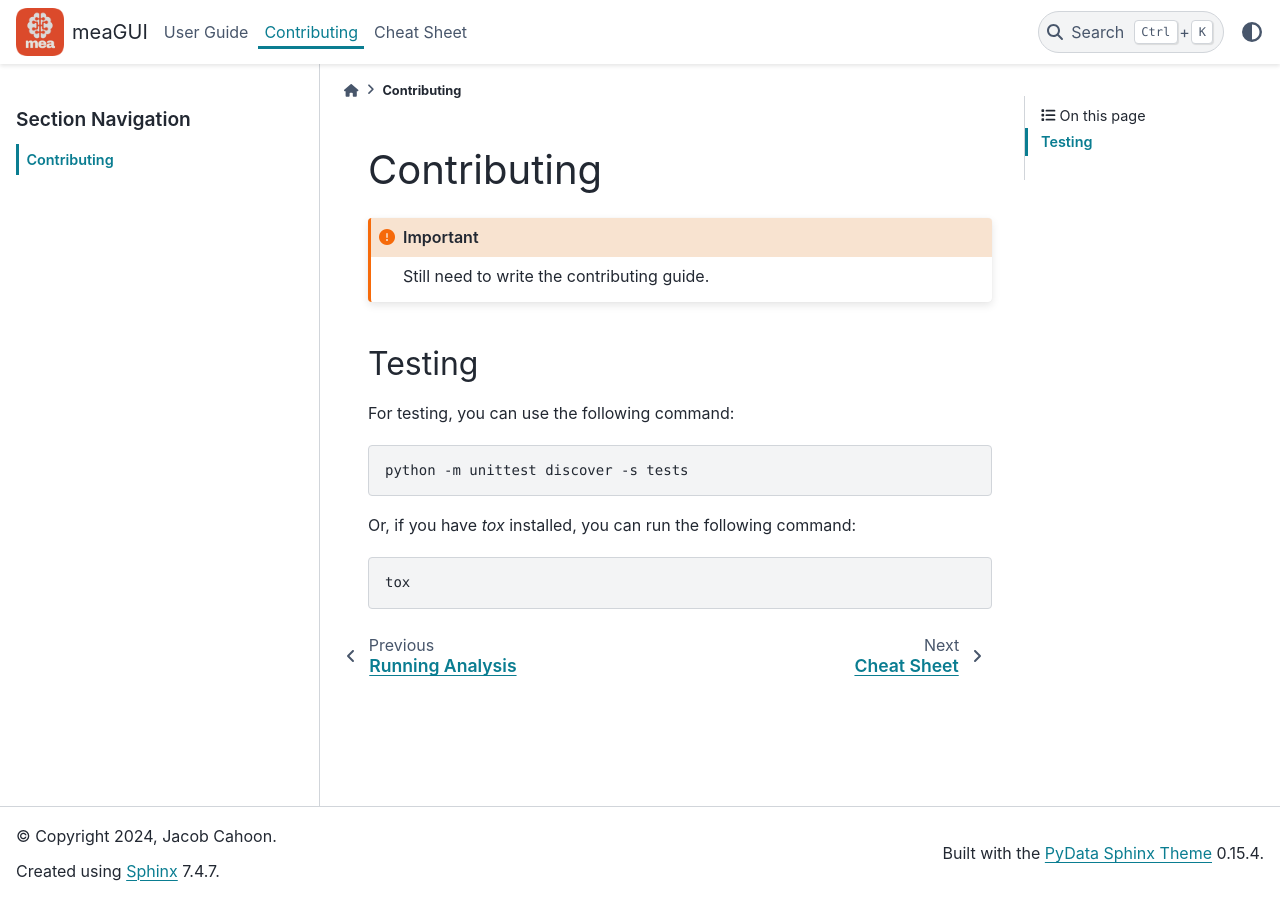
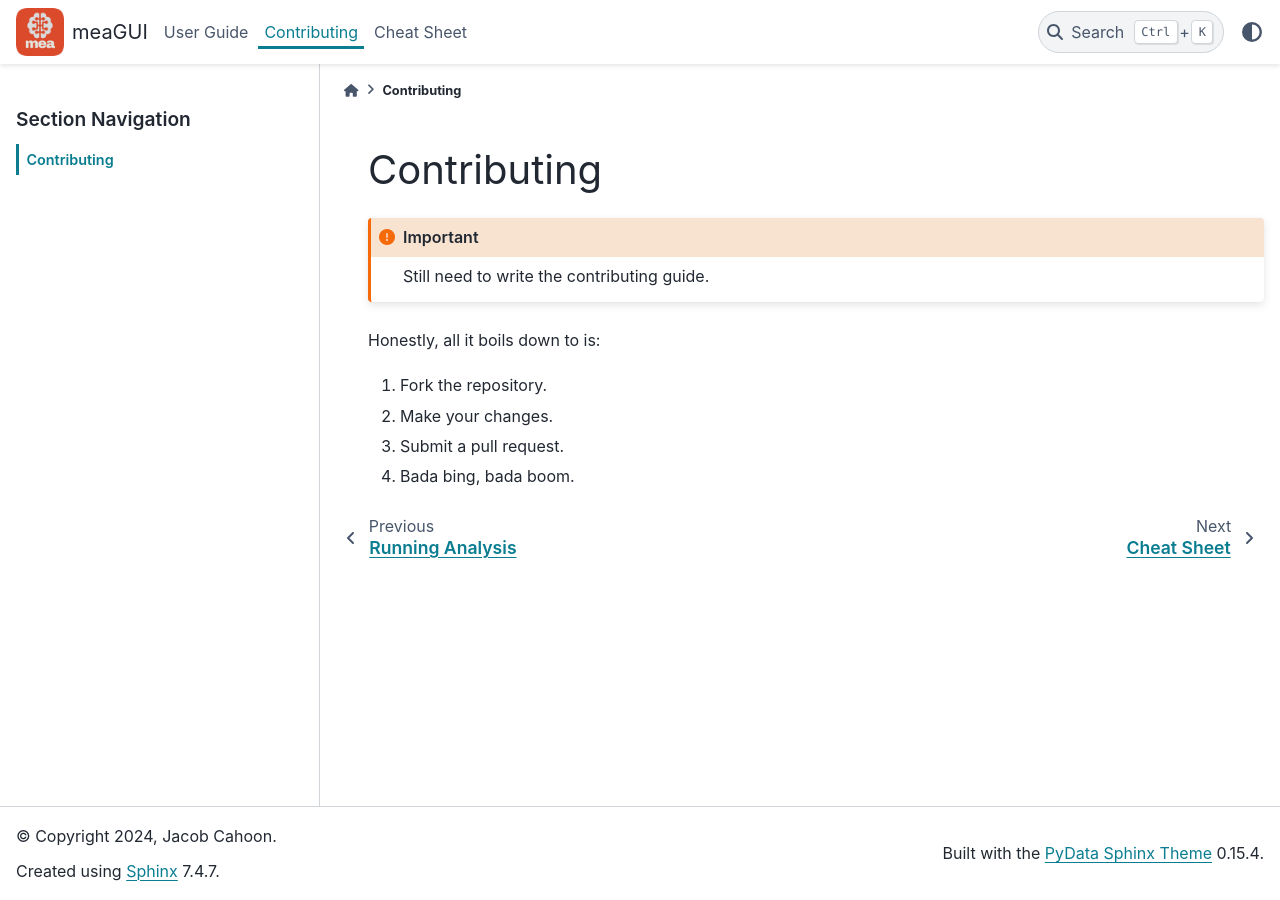
Before and after one commit to booka66/mea-gui, a Sphinx documentation site: the page built from docs/contribute.rst, in a window 1280 px wide. Built offline with Sphinx 7.4.7 and the PyData theme 0.15.4, drawn with Linux system fonts in a browser that asks for light colours.

Commit message:
edited contribute

```diff
--- a/docs/contribute.rst
+++ b/docs/contribute.rst
@@ -10,17 +10,9 @@ Contributing
 .. important::
    Still need to write the contributing guide.
 
+Honestly, all it boils down to is:
 
-Testing
--------
-For testing, you can use the following command:
-
-.. code-block:: bash
-
-    python -m unittest discover -s tests
-
-Or, if you have `tox` installed, you can run the following command:
-
-.. code-block:: bash
-
-    tox
+1. Fork the repository.
+2. Make your changes.
+3. Submit a pull request.
+4. Bada bing, bada boom.
```
